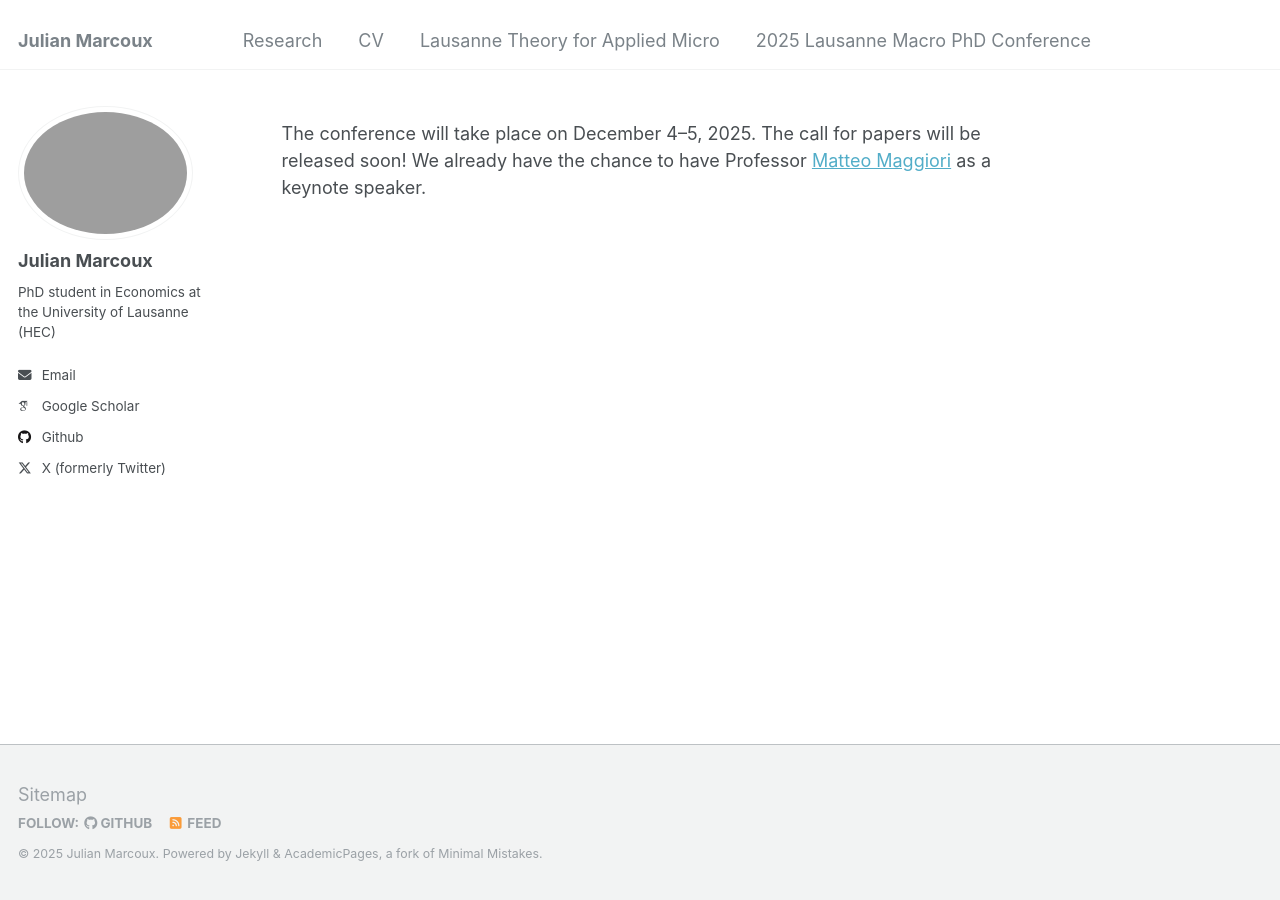
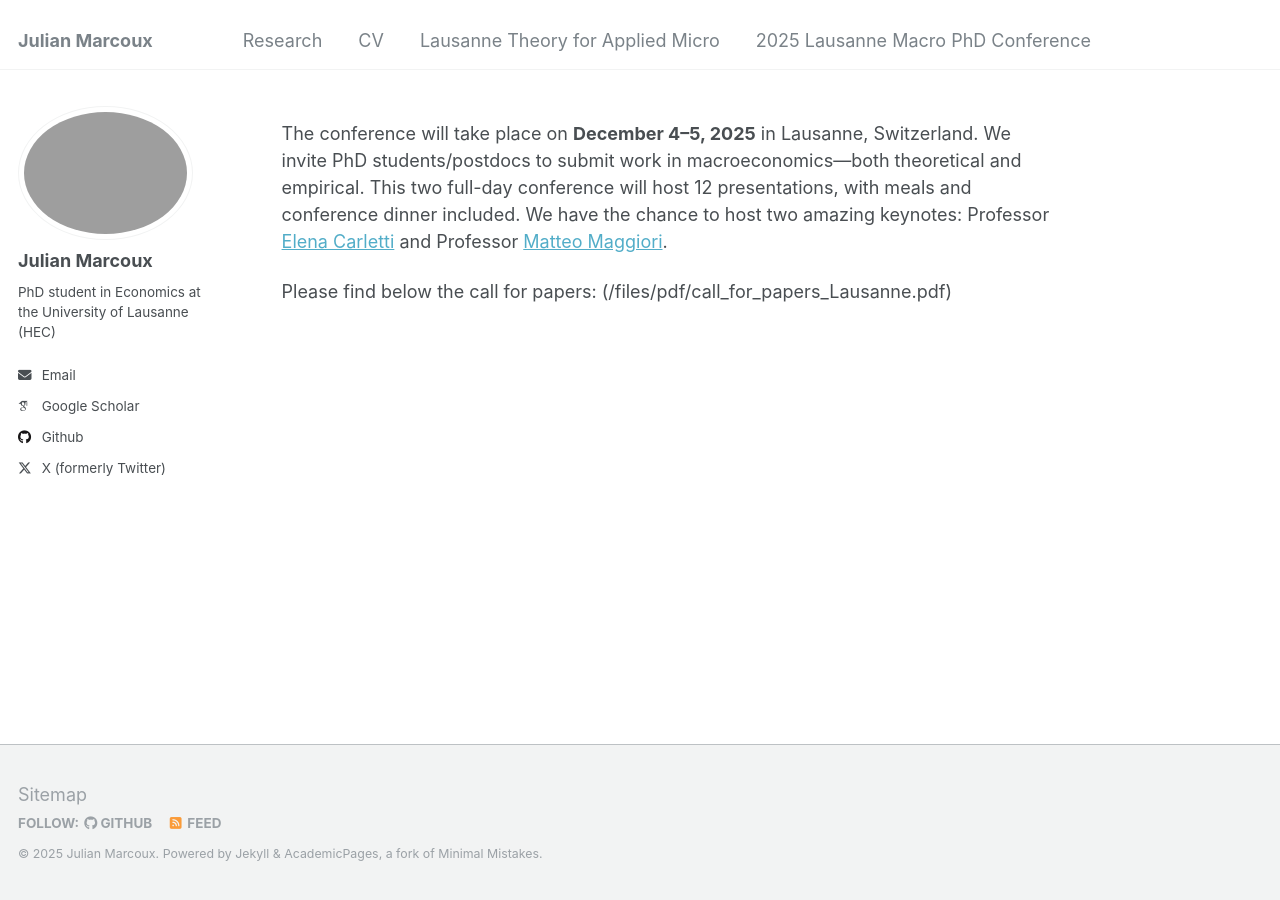
Before and after one commit to julianmarcoux/julianmarcoux.github.io, a Jekyll site: the page built from _pages/conf_2025.md, in a window 1280 px wide. Built offline with Jekyll 4.4.1, drawn with Linux system fonts in a browser that asks for light colours; some web fonts are replaced.

Commit message:
Update conf_2025.md

```diff
--- a/_pages/conf_2025.md
+++ b/_pages/conf_2025.md
@@ -4,4 +4,6 @@ permalink: /conf_2025/
 author_profile: true
 ---
 
-The conference will take place on December 4–5, 2025. The call for papers will be released soon! We already have the chance to have Professor [Matteo Maggiori](https://www.matteomaggiori.com/) as a keynote speaker.
+The conference will take place on **December 4–5, 2025** in Lausanne, Switzerland. We invite PhD students/postdocs to submit work in macroeconomics—both theoretical and empirical. This two full-day conference will host 12 presentations, with meals and conference dinner included. We have the chance to host two amazing keynotes: Professor [Elena Carletti](https://sites.google.com/view/elena-carletti/home) and Professor [Matteo Maggiori](https://www.matteomaggiori.com/).
+
+Please find below the call for papers: (/files/pdf/call_for_papers_Lausanne.pdf)
```
